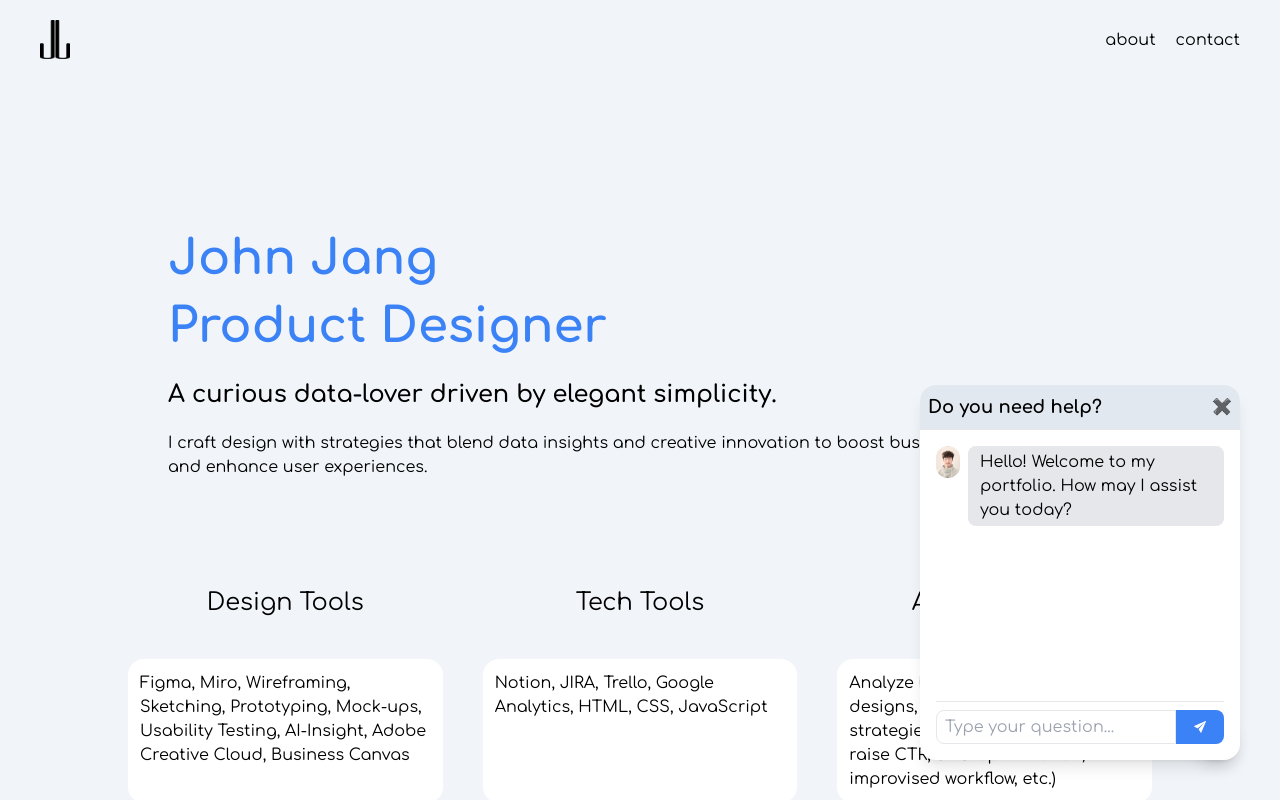
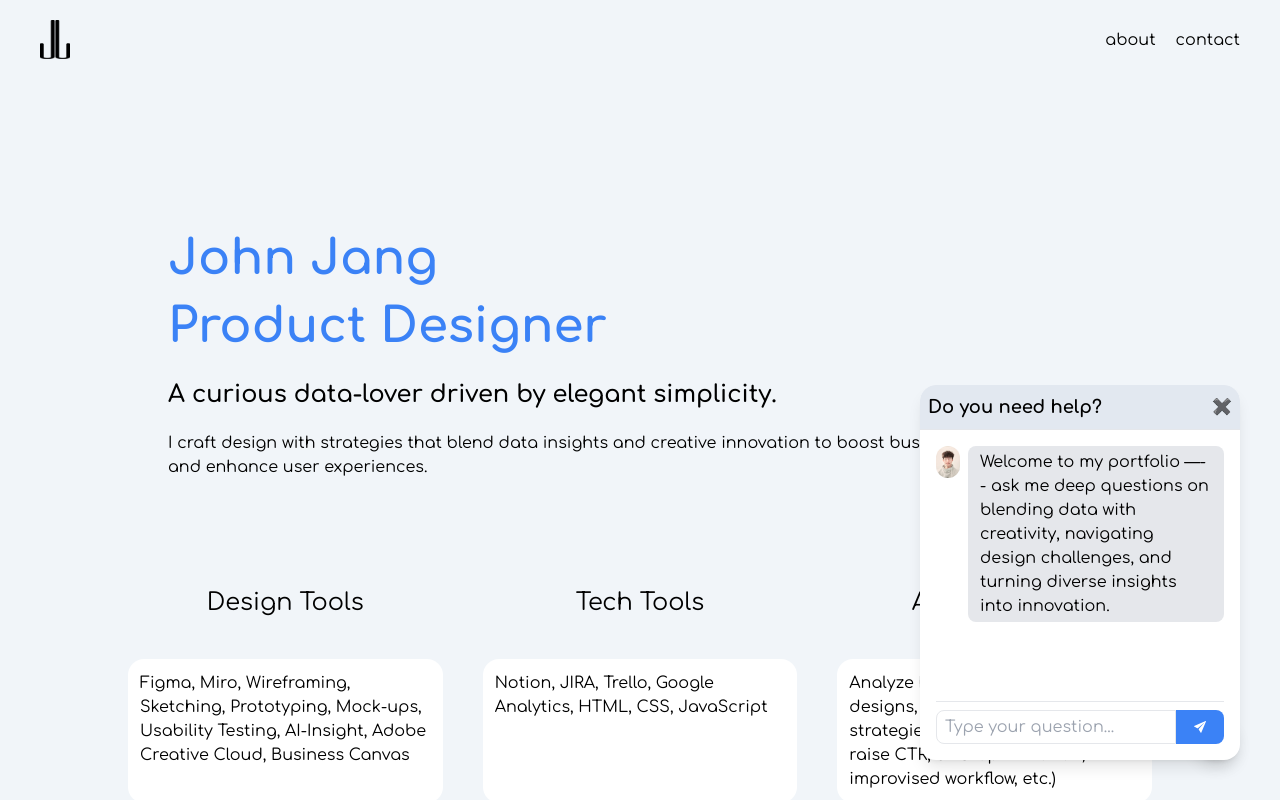
Before and after one commit to johnjang94/portfolio-ver-3, a React (Vite) app: page / in a window 1280 px wide. Shown: the top 800 px of the page. Built offline with nearby package versions, Linux system fonts and the light colour scheme; no server answers.

Commit message:
changed chatbot questions to trigger the engagement of users in asking deeper questions.

```diff
--- a/src/pages/chatbot/chatbot-ai.jsx
+++ b/src/pages/chatbot/chatbot-ai.jsx
@@ -9,15 +9,16 @@ export default function ChatBot({ onClose }) {
   const routeKey = location.pathname.substring(1);
   const pathMessages = {
     "/operate":
-      "Do you have any questions about this hotel management project?",
+      "Want to dive deeper into our hotel management strategy? Ask your detailed questions!",
     "/sakhi":
-      "Do you have any questions about Indian luxury clothing e-commerce project?",
+      "Curious about the nuanced design of our Indian luxury clothing platform? Let's discuss!",
     "/food-distro":
-      "Do you have any questions about locals donating food project?",
+      "Ready to explore the finer points of our local food donation project? Ask away!",
   };
+
   const defaultMessage =
     pathMessages[location.pathname] ||
-    "Hello! Welcome to my portfolio. How may I assist you today?";
+    "Welcome to my portfolio —-- ask me deep questions on blending data with creativity, navigating design challenges, and turning diverse insights into innovation.";
   const projectMapping = {
     "/operate": {
       name: "Hotel Management Project",
```
